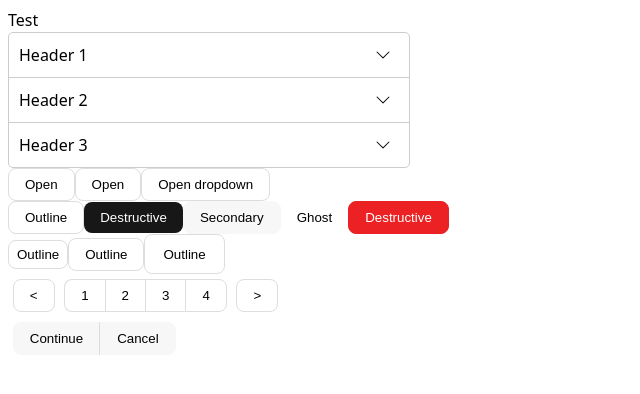
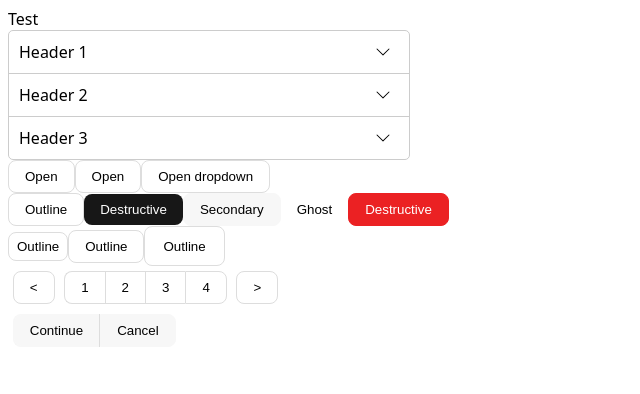
Before and after one commit to Neel-Bahurupi/some-lib, a React (Vite) app: page / in a window 1280 px wide. Shown: the top 394 px of the page, without its empty margins (0-640 px from the left). Built offline with nearby package versions, Linux system fonts and the light colour scheme.

Commit message:
Removed line-height

```diff
--- a/src/index.css
+++ b/src/index.css
@@ -1,6 +1,5 @@
 :root {
   font-family: system-ui, Avenir, Helvetica, Arial, sans-serif;
-  line-height: 1.5;
   font-weight: 400;
 
   color-scheme: light dark;
```
